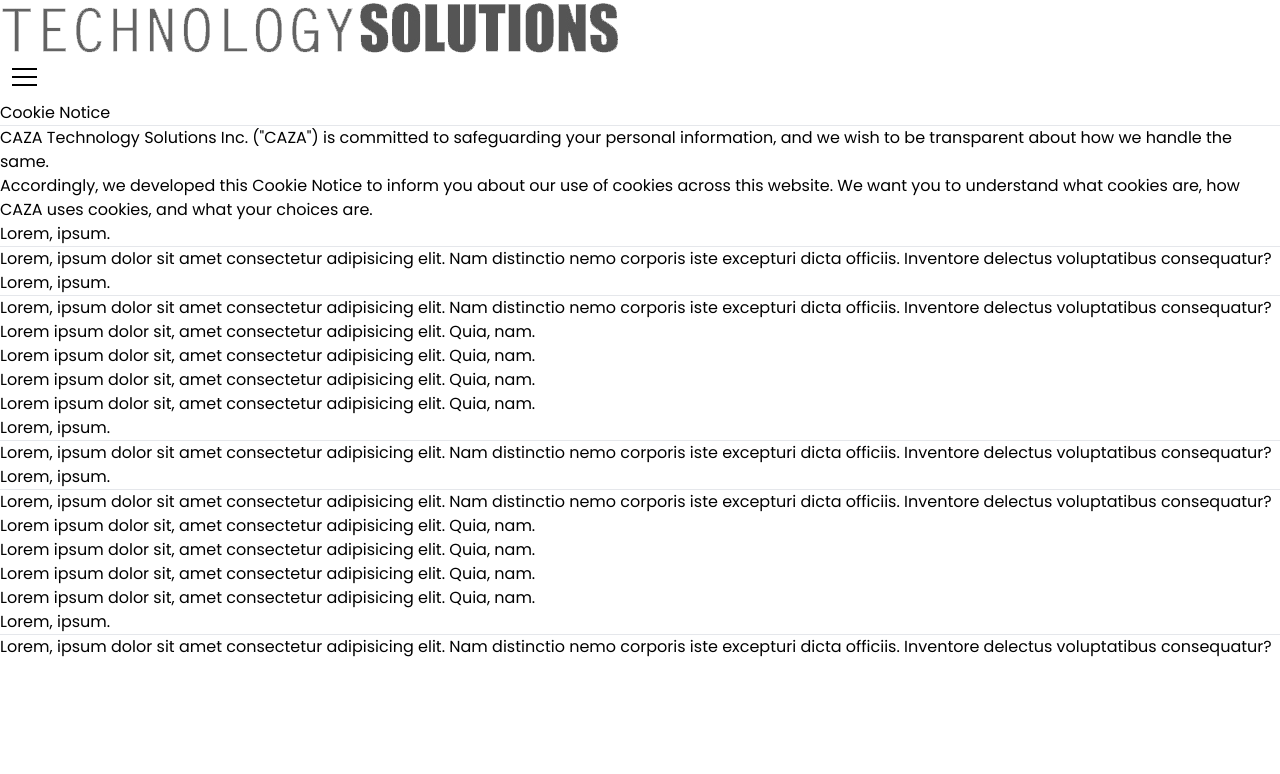
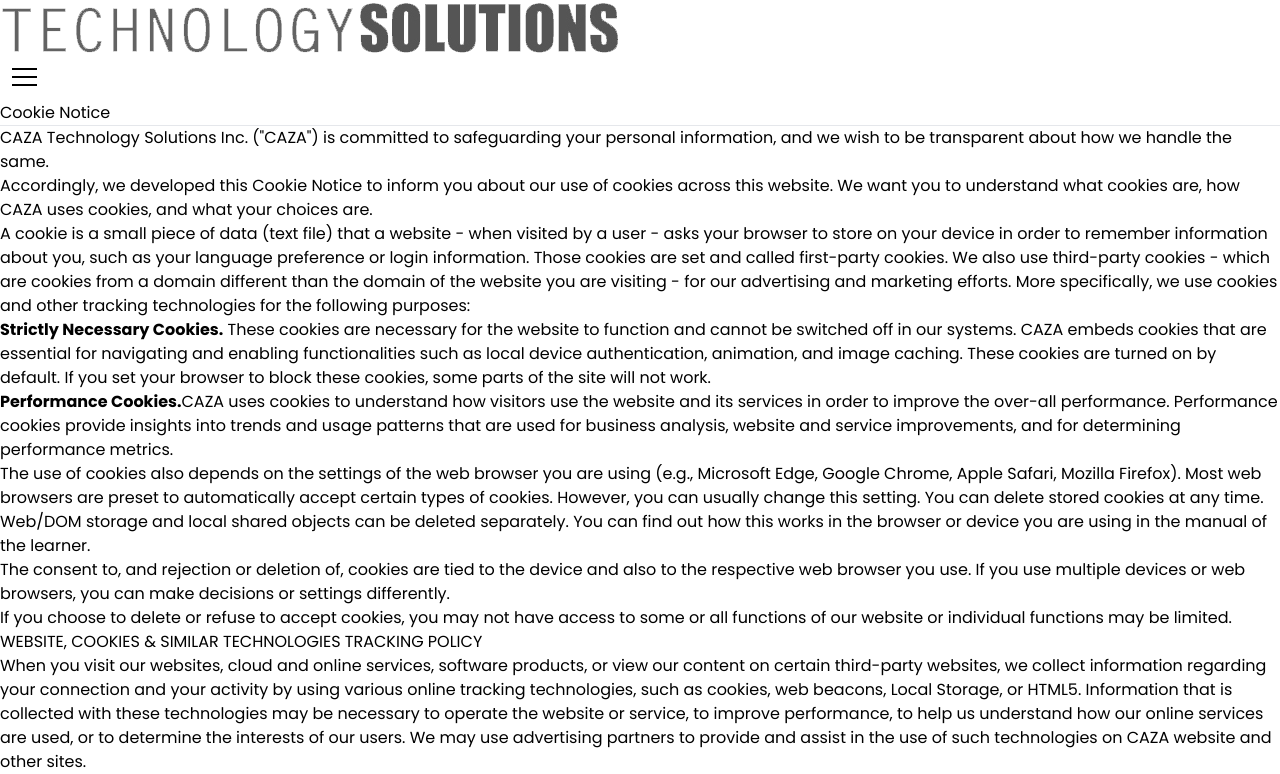
Before and after one commit to CAZA-Polo/CAZA-Website, a React (Vite) app: page /cookie-policy in a window 1280 px wide. Shown: the part 703-1477 px from the top of the page. Before the commit the page ends 1362 px from the top, so only its background shows below. Built offline with nearby package versions, Linux system fonts and the light colour scheme.

Commit message:
done on cookie policy

```diff
--- a/src/pages/CookiePolicy.jsx
+++ b/src/pages/CookiePolicy.jsx
@@ -2,24 +2,57 @@ import { Helmet } from "react-helmet";
 
 const CookiePolicy = () => {
     return (
-        <main>
         <>
         <Helmet>
             <title>CAZA | Cookie Policy</title>
         </Helmet>
-            <main className="md:p-14 p-16 bg-gray-100 container mx-auto">
+        <main className="md:p-24 md:pt-16 p-16 bg-gray-100 container mx-auto">
             <div>
                 <h1 className="text-4xl text-sky-950 font-bold">Cookie Notice</h1>
             </div>
-
             <hr className="h-1 my-1 bg-gray-100 border-0 rounded md:my-8 dark:bg-sky-900"></hr>
 
+            <div className="flex flex-col gap-5">
                 <div className="text-sky-950 font-medium">
                     <p className="text-lg text-sky-950 font-medium">CAZA Technology Solutions Inc. ("CAZA") is committed to safeguarding your personal information, and we wish to be transparent about how we handle the same.</p>
+                </div>
 
-                    <p className="font-medium text-lg">Accordingly, we developed this Cookie Notice to inform you about our use of cookies across this website. We want you to understand what cookies are, how CAZA uses cookies, and what your choices are.</p>
+                <div>
+                    <p className="text-lg text-sky-950 font-medium">Accordingly, we developed this Cookie Notice to inform you about our use of cookies across this website. We want you to understand what cookies are, how CAZA uses cookies, and what your choices are.</p>
+                </div>
 
-                    <h1 className="mt-24 text-3xl text-sky-950 font-semibold">Lorem, ipsum.</h1>
+                <div>
+                    <p className="text-lg text-sky-950 font-medium">A cookie is a small piece of data (text file) that a website - when visited by a user - asks your browser to store on your device in order to remember information about you, such as your language preference or login information.
+                        Those cookies are set and called first-party cookies.
+                        We also use third-party cookies - which are cookies from a domain different than the domain of the website you are visiting - for our advertising and marketing efforts.
+                        More specifically, we use cookies and other tracking technologies for the following purposes:
+                    </p>
+
+                    <ul className="list-disc ml-10 mt-5">
+                        <li className="text-lg text-sky-950 font-medium"><b>Strictly Necessary Cookies.</b> These cookies are necessary for the website to function and cannot be switched off in our systems. CAZA embeds cookies that are essential for navigating and enabling functionalities such as local device authentication, animation, and image caching. These cookies are turned on by default. If you set your browser to block these cookies, some parts of the site will not work.</li>
+                        <li className="text-lg text-sky-950 font-medium"><b>Performance Cookies.</b>CAZA uses cookies to understand how visitors use the website and its services in order to improve the over-all performance. Performance cookies provide insights into trends and usage patterns that are used for business analysis, website and service improvements, and for determining performance metrics.</li>
+                    </ul>
+                </div>
+
+                <div>
+                    <p className="text-lg text-sky-950 font-medium">The use of cookies also depends on the settings of the web browser you are using (e.g., Microsoft Edge, Google Chrome, Apple Safari, Mozilla Firefox). Most web browsers are preset to automatically accept certain types of cookies.  However, you can usually change this setting. You can delete stored cookies at any time. Web/DOM storage and local shared objects can be deleted separately. You can find out how this works in the browser or device you are using in the manual of the learner.</p>
+                </div>
+
+                <div>
+                    <p className="text-lg text-sky-950 font-medium">The consent to, and rejection or deletion of, cookies are tied to the device and also to the respective web browser you use. If you use multiple devices or web browsers, you can make decisions or settings differently.</p>
+                </div>
+
+                <div>
+                    <p className="text-lg text-sky-950 font-medium">If you choose to delete or refuse to accept cookies, you may not have access to some or all functions of our website or individual functions may be limited.</p>
+                </div>
+
+                <div>
+                    <h2 className="text-lg text-sky-950 font-medium">WEBSITE, COOKIES & SIMILAR TECHNOLOGIES TRACKING POLICY</h2>
+                    <p className="text-sm text-sky-950 font-medium">When you visit our websites, cloud and online services, software products, or view our content on certain third-party websites, we collect information regarding your connection and your activity by using various online tracking technologies, such as cookies, web beacons, Local Storage, or HTML5. Information that is collected with these technologies may be necessary to operate the website or service, to improve performance, to help us understand how our online services are used, or to determine the interests of our users. We may use advertising partners to provide and assist in the use of such technologies on CAZA website and other sites.</p>
+                </div>
+            </div>
+
+                {/* <h1 className="mt-24 text-3xl text-sky-950 font-semibold">Lorem, ipsum.</h1>
                     <hr className="w-16 h-1 my-1 bg-gray-100 border-0 rounded md:my-1 dark:bg-sky-500"></hr>
                 <p className="mt-7 text-lg text-sky-950 font-medium">Lorem, ipsum dolor sit amet consectetur adipisicing elit. Nam distinctio nemo corporis iste excepturi dicta officiis. Inventore delectus voluptatibus consequatur?</p>
 
@@ -49,12 +82,9 @@ const CookiePolicy = () => {
 
             <h1 className="mt-24 text-3xl text-sky-950 font-semibold">Lorem, ipsum.</h1>
                     <hr className="w-16 h-1 my-1 bg-gray-100 border-0 rounded md:my-1 dark:bg-sky-500"></hr>
-                    <p className="mt-7 text-lg text-sky-950 font-medium">Lorem, ipsum dolor sit amet consectetur adipisicing elit. Nam distinctio nemo corporis iste excepturi dicta officiis. Inventore delectus voluptatibus consequatur?</p>
-
-                </div>
+                <p className="mt-7 text-lg text-sky-950 font-medium">Lorem, ipsum dolor sit amet consectetur adipisicing elit. Nam distinctio nemo corporis iste excepturi dicta officiis. Inventore delectus voluptatibus consequatur?</p> */}
         </main>
         </>
-        </main>
     )
 }
 
```
Also changed, not shown: 2 other files (tests, documents, lock files or other folders). Lines whose indentation alone changed are shown as unchanged.
